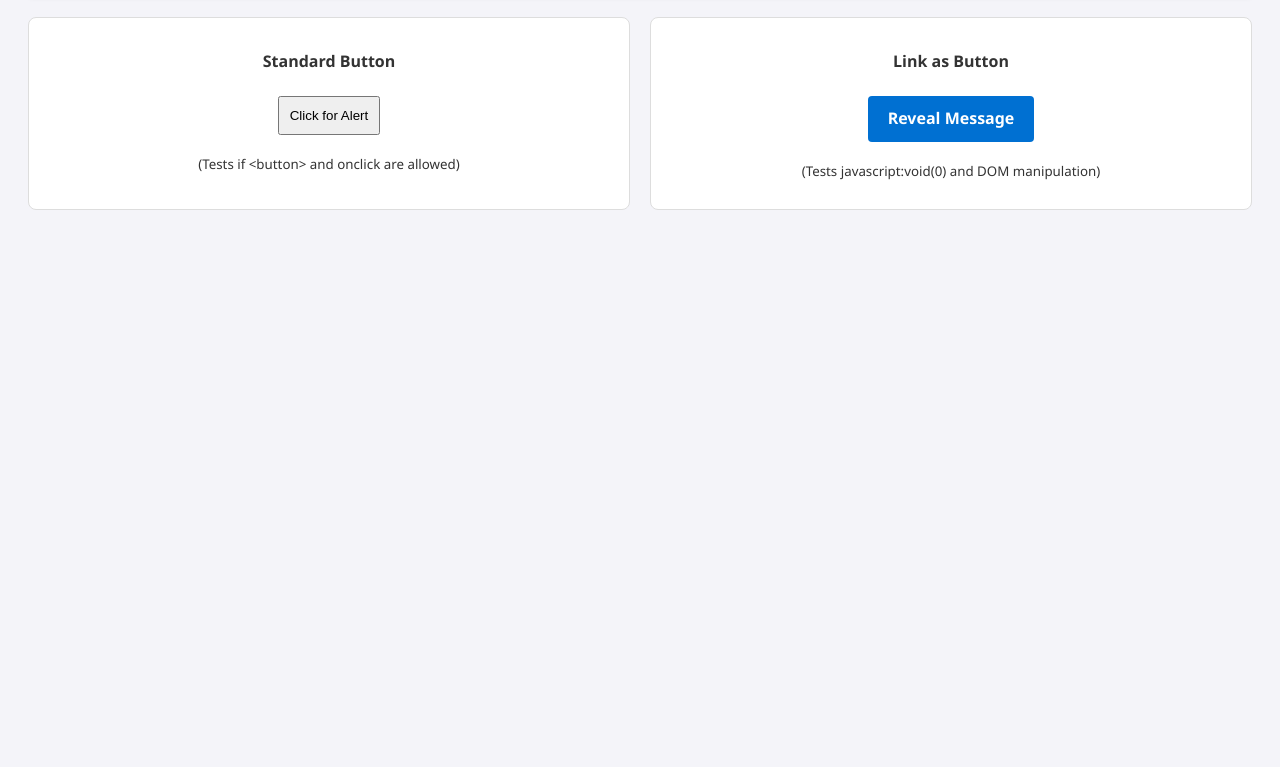
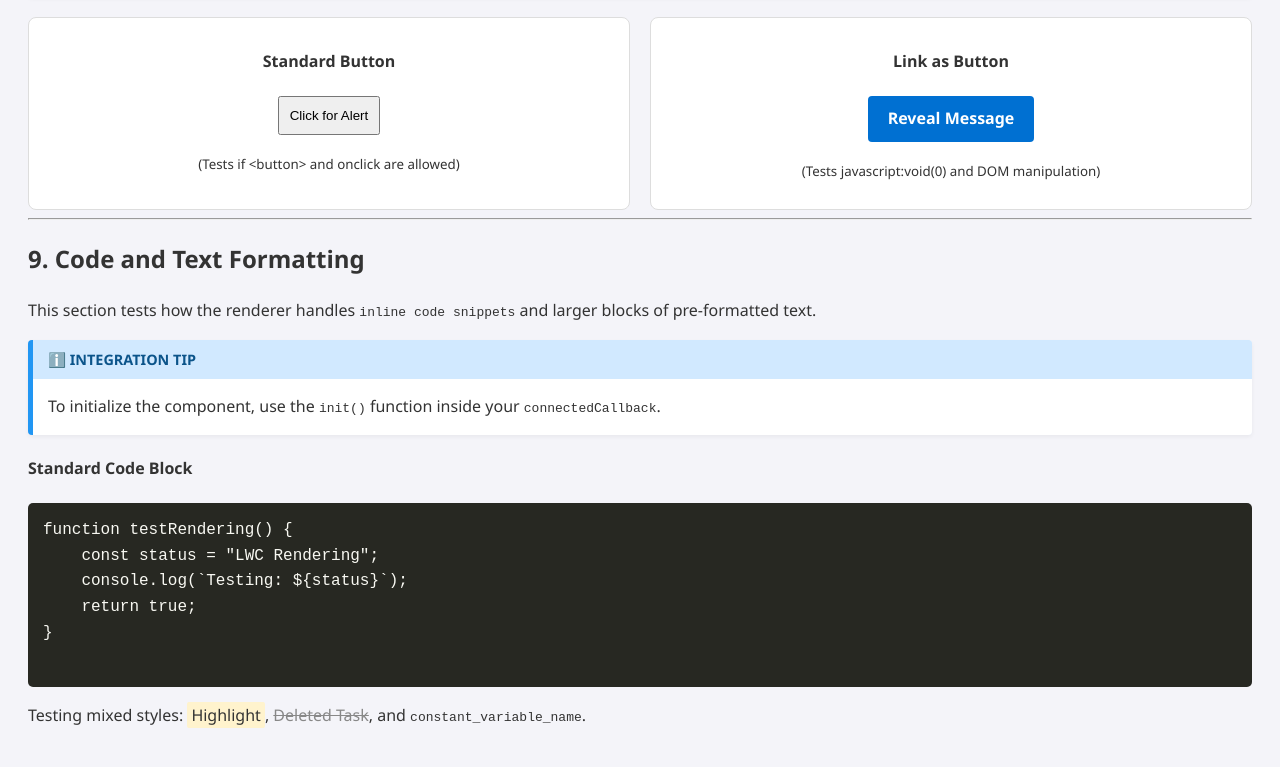
Before and after one commit to Matanshe/matan_pages, a plain HTML site: page index.html in a window 1280 px wide. Shown: the part 3072-3839 px from the top of the page. Before the commit the page ends 3310 px from the top, so only its background shows below. Drawn offline with Linux system fonts and the light colour scheme.

Commit message:
Update index.html

```diff
--- a/index.html
+++ b/index.html
@@ -230,6 +230,29 @@
         </div>
     </div>
 
+    <hr>
+
+    <h2>9. Code and Text Formatting</h2>
+    <p>This section tests how the renderer handles <code>inline code snippets</code> and larger blocks of pre-formatted text.</p>
+
+    <div class="admonition note">
+        <div class="admonition-title">ℹ️ Integration Tip</div>
+        <div class="admonition-content">
+            To initialize the component, use the <code>init()</code> function inside your <code>connectedCallback</code>.
+        </div>
+    </div>
+
+    <h4>Standard Code Block</h4>
+    <pre style="background-color: #272822; color: #f8f8f2; padding: 15px; border-radius: 5px; overflow-x: auto; font-family: 'Courier New', Courier, monospace;">
+function testRendering() {
+    const status = "LWC Rendering";
+    console.log(`Testing: ${status}`);
+    return true;
+}
+    </pre>
+
+    <p>Testing mixed styles: <span class="highlight">Highlight</span>, <span class="strikethrough">Deleted Task</span>, and <code>constant_variable_name</code>.</p>
+
 
 
 </body>
```
